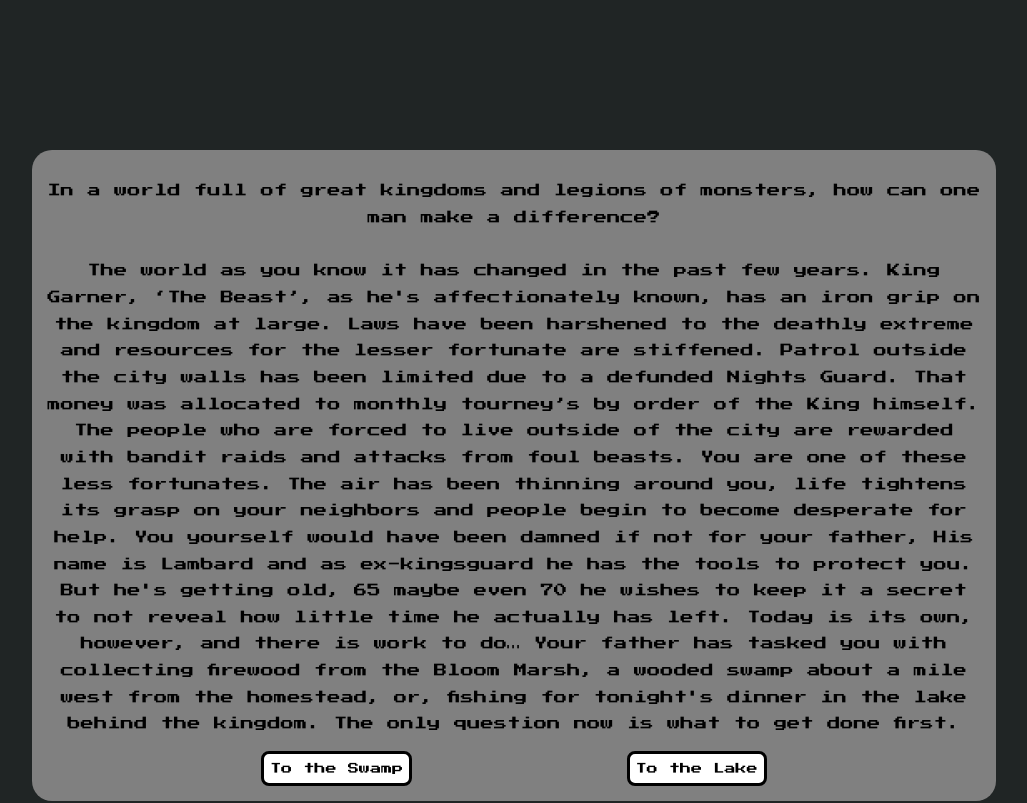
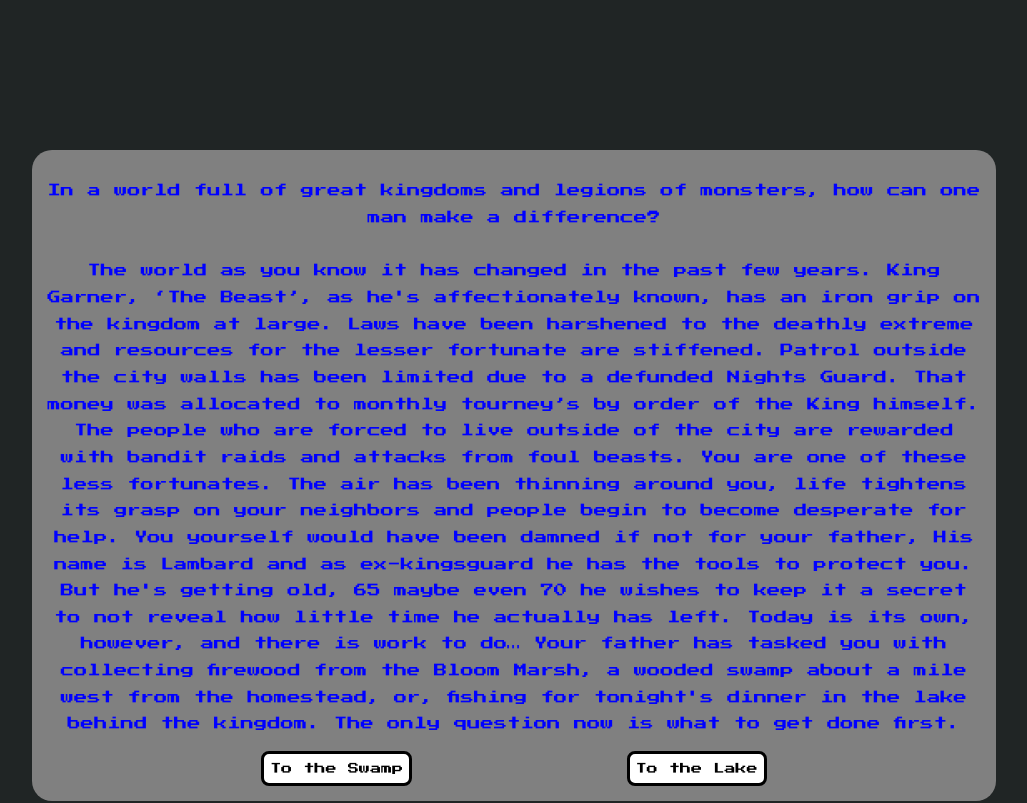
Before and after one commit to EricSokolowski/pick-your-own-adventure, a website: page index.html in a window 1280 px wide. Shown: the top 803 px of the page, without its empty margins (126-1153 px from the left). Drawn offline with nearby package versions, Linux system fonts and the light colour scheme.

Commit message:
add classList feature to SelectChapter

```diff
--- a/css/style.css
+++ b/css/style.css
@@ -50,5 +50,9 @@ img {
   width: 300px;
 }
 .beginning{
-  font-size: 100px;
+  color: blue;
 }
+
+.ending{
+  color: orange;
+}
--- a/index.html
+++ b/index.html
@@ -22,7 +22,7 @@
     </div>
   </div>
   <div id="img-section">
-    <img class="pics">
+
   </div>
 
 </body>
--- a/js/app.js
+++ b/js/app.js
@@ -11,27 +11,18 @@ const txtEl = document.querySelector('#text')
 const optionBtns = document.querySelector('#options')
 const imgSec = document.querySelector('#img-section')
 const musicPlays = new Audio('../assets/forest.mp3')
-// const pictures = document.querySelector('.pics')
 /*----------------------------- Event Listeners -----------------------------*/
 musicPlays.addEventListener('ended', function(evt){
   musicPlays.play()
   musicPlays.loop() = true
 })
 
-// pictures.addEventListener('click', function(evt){
-//   musicPlays.volume = .10
-//   if(musicPlays.paused){
-//     musicPlays.play()
-// } else {
-//     musicPlays.pause()
-//   }
-// })
-
-/*-------------------------------- Functions --------------------------------*/
+/*------------------------------- Functions --------------------------------*/
 
 function init(){
   state = {}
   showChapter(1)
+  txtEl.classList.add('beginning')
 }
 
 function showChapter(chapterIdx){
@@ -80,6 +71,12 @@ function selectChapter(option){
   const nextChapterId = option.nextChapter
   if (nextChapterId === 1) {
     return init();
+  } else if (nextChapterId === 100) {
+    txtEl.classList.remove('beginning')
+    txtEl.classList.add('ending')
+  } else if (nextChapterId !== 1 || 100){
+    txtEl.classList.remove('beginning')
+    txtEl.classList.remove('ending')
   }
   state = Object.assign(state, option.setState)
   showChapter(nextChapterId)
--- a/js/data.js
+++ b/js/data.js
@@ -4,62 +4,53 @@ const chapters = [
     story: `In a world full of great kingdoms and legions of monsters, how can one man make a difference?
 
     The world as you know it has changed in the past few years.  King Garner, ‘The Beast’, as he's affectionately known,  has an iron grip on the kingdom at large.  Laws have been harshened to the deathly extreme and resources for the lesser fortunate are stiffened.  Patrol outside the city walls has been limited due to a defunded Nights Guard.  That money was allocated to monthly tourney’s by order of the King himself.  The people who are forced to live outside of the city are rewarded with bandit raids and attacks from foul beasts.  You are one of these less fortunates.  The air has been thinning around you, life tightens its grasp on your neighbors and people begin to become desperate for help.  You yourself would have been damned if not for your father,  His name is Lambard and as ex-kingsguard he has the tools to protect you.  But he's getting old, 65 maybe even 70 he wishes to keep it a secret to not reveal how little time he actually has left.  Today is its own, however, and there is work to do…  Your father has tasked you with collecting firewood from the Bloom Marsh, a wooded swamp about a mile west  from the homestead, or, fishing for tonight's dinner in the lake behind the kingdom.  The only question now is what to get done first.`,
-
-    options: [
+      options: [
       {
         option: `To the Swamp`,
-        nextChapter: `To the Swamp`
+        nextChapter: 'To the Swamp',
       },
       {
         option: `To the Lake`,
-        nextChapter: '3',
-      }
+        nextChapter: `To the Lake`,
+      },
     ],
-    images: [
-      '../assets/music-man.png',
-  ]
+    images : [
+      `../assets/music-man.png`,
+    ],
   },
+
   {
-    chapter: `To the Swamp`,
-    story: `The trek to the swamp is one that you’ve taken every time your father has asked but the sum is one you can't begin to count.  You’ve got your rusty ax and a wheelbarrow to cart off your spoils.  You do have to be careful in this swamp.  Treants blend into the background but you’ve got an eye for them.  The leaves on the creatures are always a different shade than the normal trees.  It’s a good thing they are rather passive if left to their own devices because a quick glance around and you’d see 5 to 10 of them in your immediate area.  You come across what seems like a worthy tree.  You give it a knock and it seems to sound hollow.  The knock seems to send a squirrel berserk.  The squirrel lands on you and after a brief tussle with the miniature devil it runs off into a small cave.  All these times you’ve been in the swamp and you’ve never seen this cave before.  It draws your intrigue…`,
+    chapter: 100,
+    story: `The trek to the swamp is one that you’ve taken every time your father has asked but the sum is one you can't begin to count.  You’ve got your rusty ax and a wheelbarrow to cart off your spoils.  You do have to be careful in this swamp,  treants can adeptly blend into the background but you’ve got an eye for them.  The tell is that the shade of the leaves are always different from the average tree.  Thankfully, they’re rather passive if left to their own devices.  Otherwise you’d be in trouble because at a quick glance you’d see 2 to 3 of them in your immediate area.  You come across what seems like a worthy tree. you give it a knock and it seems to sound hollow.  The knock sends a squirrel from up the tree berserk.  The squirrel lands on you and after a brief tussle with the miniature devil it runs off into a small cave.  All these times you’ve been in the swamp and you’ve never seen this cave before.  It draws your intrigue…`,
     options: [
       {
-        option: 'Cut Down the Tree',
-        nextChapter: `Cut Down the Tree`
+        option: `Cut the Tree Down`,
+        nextChapter: `Cut the Tree Down`,
       },
       {
-        option: 'Follow the Squirrel',
+        option: `Follow the Squirrel`,
         nextChapter: `Follow the Squirrel`,
-      }
+      },
     ],
-    images: [
-      '../assets/download-1.png'
-    ]
+    images : [
 
+    ],
   },
+
   {
-    chapter: `Cut Down the Tree`,
-    story: `There’s no way this tree can be this hollow can it?  You’ve double checked and it's no Treant.  At this point the prospect of firewood is a lesser thought than simply cracking open the tree and taking a peak.  You swing your ax with as much force as you can muster.  The tree is oldy firm, firmer than you’d think for a tree of this density.  It takes more swings than anticipated but one ‘timber’ later it’s fallen.  You’re shocked to look it over and see nothing but deep blackness inside of the tree.  There’s a hole in the center of this tree.  Leading down however far you can imagine.  Reason tells you to cut down another tree and leave.  The adventurous spark in you desires to descend down this hole and find whatevers at the bottom. `,
+    chapter: `Cut the Tree Down`,
+    story: `There’s no way this tree can be this hollow can it?  You’ve double checked and it's no Treant.  At this point the prospect of firewood is a lesser thought than simply cracking open the tree and taking a peak.  You swing your ax with as much force as you can muster.  The tree is oldy firm, firmer than you’d think for a tree of this density.  It takes more swings than anticipated but one ‘timber’ later it’s fallen.  You’re shocked to look it over and see nothing but deep blackness inside of the tree.  There’s a hole in the center of this tree.  Leading down however far you can imagine.  Reason tells you to cut down another tree and leave.  The adventurous spark in you desires to descend down this hole and find whatevers at the bottom.`,
     options: [
       {
-        option: 'Delve in the Hole',
-        nextChapter: `Delve in the Hole`,
+        option: `Delve in the hole`,
+        nextChapter: `Delve in the hole`,
       },
       {
-        option: `Get Firewood and Go Fishihng`,
-        nextChapter: `Get Firewood and Go Fishing`
-      },
-      {
-        option: `Check the Cave`,
-        nextChapter: `Check the Cave`
-      },
+        option: `Retrieve Firewood and Go Fishing`,
+        nextChapter: `Retrieve Firewood and Go Fishing`,
+      }
     ]
   },
-  {
-    chapter: `Delve in the Hole`,
-    story: `A quick dive into a hollow tree never hurt anyone right?  If anything goes wrong you do have your ax at least.  That’s what you tell yourself to retrieve the courge out from the bottom of your stomach.  You know deep down that felling a tree and a beast are two mightily different tasks.  Climbing down a tree seems no more difficult than climbing up one but you quickly lose the light.  As the sunlight gives up on you this trip is seeming more and more ludacris but there's no point going back up now.  You find the bottom with more ease than you were hoping for but less than you were anticipating.  Strangely, The floor feels not of wood but of stone and you can see, from what is appearing to be a corner of a tunnel you are now in, a glimmer of blue ethereal light.  You feel your way around and to your confusion it is a tunnel.  There's fine wooden supports engraved with some sort of design you could see only if you were a blind.  You make your way to the end of this hall and peak around the corner.  The light fades to a meer glow off of a bow, arrows, and a set of armor.  The bow is light and fluid, vestiges of stags and wild beasts cover it from one end to another.  The arrows are thin and bendy but impossible to break.  The armor looks fluid and breathable but there’s not a scratch on it.  The equipment is spotless but this hideaway looks abandoned.  Nothing in here but dead air and the occasional bug.`,
-
-  }
 ]
 
 export {chapters}
```
